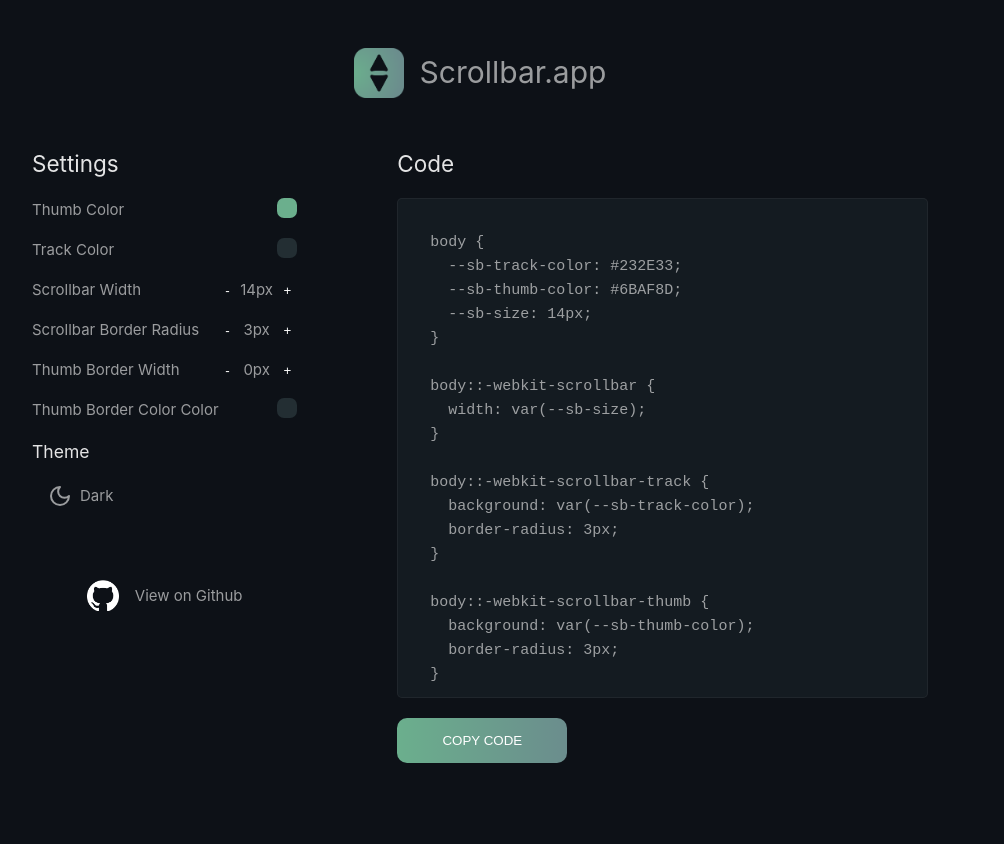
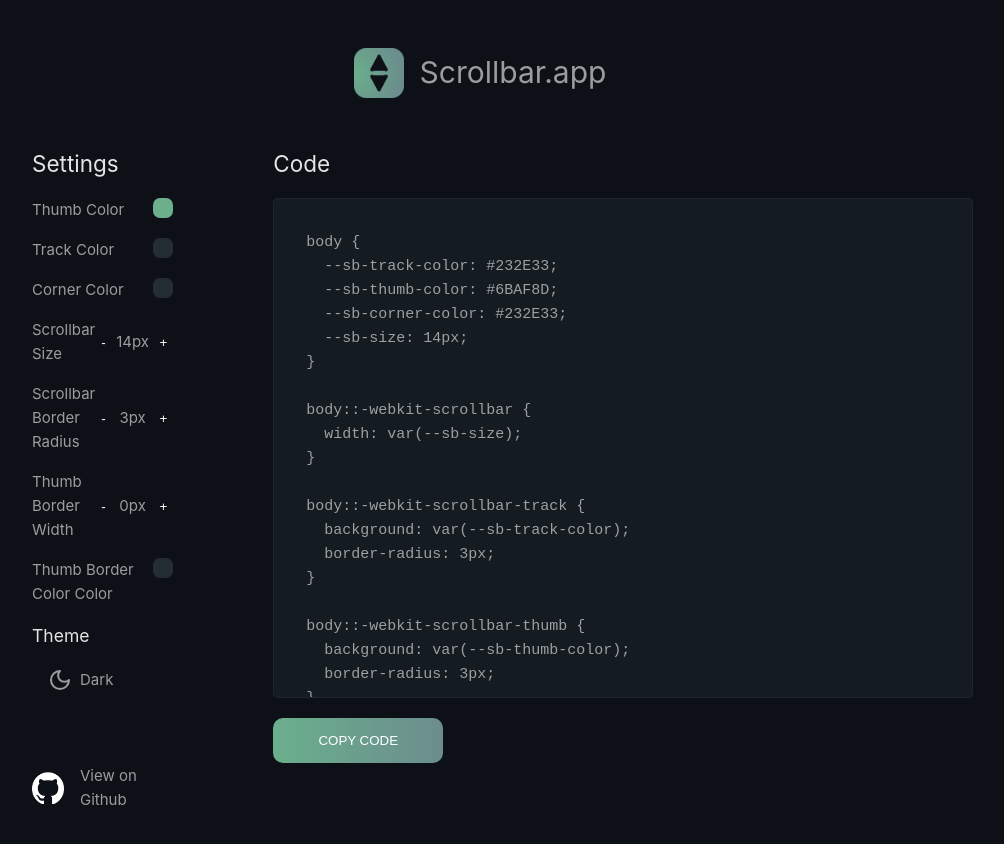
Before and after one commit to henripar/scrollbar, a Vue app: page / in a window 1280 px wide. Shown: the top 844 px of the page, without its empty margins (160-1164 px from the left). Before the commit the page ends 800 px from the top, so only its background shows below. Built offline with nearby package versions, Linux system fonts and the light colour scheme.

Commit message:
fix: change scrollbar x height & change scrollbar corner color

```diff
--- a/src/App.vue
+++ b/src/App.vue
@@ -15,12 +15,14 @@ export default {
     return {
       thumbColor: '#6BAF8D',
       trackColor: '#232E33',
-      width: 14,
+      cornerColor: '#232E33',
+      size: 14,
       scrollbarBorderRadius: 3,
       scrollbarThumbBorderWidth: 0,
       scrollbarThumbBorderColor: '#232E33',
       isThumbColorPickerOpen: false,
       isTrackColorPickerOpen: false,
+      isCornerColorPickerOpen: false,
       isThumbBorderColorPickerOpen: false,
       isCSSTextCopied: false,
       isFirefox: isFirefoxBrowser,
@@ -38,15 +40,18 @@ export default {
     updateTrackColor(e) {
       this.trackColor = e;
     },
+    updateCornerColor(e) {
+      this.cornerColor = e;
+    },
     updateThumbBorderColor(e) {
       this.scrollbarThumbBorderColor = e;
     },
     updateScrollbarWidth(e) {
       if (e == 'add') {
-        this.width = this.width + 1;
+        this.size = this.size + 1;
       }
       if (e == 'reduce') {
-        this.width = this.width - 1;
+        this.size = this.size - 1;
       }
     },
     updateScrollbarBorderRadius(e) {
@@ -70,14 +75,22 @@ export default {
         this.isThumbColorPickerOpen = !this.isThumbColorPickerOpen;
         this.isTrackColorPickerOpen = false;
         this.isThumbBorderColorPickerOpen = false;
+        this.isCornerColorPickerOpen = false;
       } else if (position === 'track') {
         this.isTrackColorPickerOpen = !this.isTrackColorPickerOpen;
         this.isThumbColorPickerOpen = false;
+        this.isThumbBorderColorPickerOpen = false;
+        this.isCornerColorPickerOpen = false;
+      } else if (position === 'corner') {
+        this.isCornerColorPickerOpen = !this.isCornerColorPickerOpen;
+        this.isThumbColorPickerOpen = false;
+        this.isTrackColorPickerOpen = false;
         this.isThumbBorderColorPickerOpen = false;
       } else if (position === 'thumbBorder') {
         this.isThumbBorderColorPickerOpen = !this.isThumbBorderColorPickerOpen;
         this.isThumbColorPickerOpen = false;
         this.isTrackColorPickerOpen = false;
+        this.isCornerColorPickerOpen = false;
       }
     },
     closeColorPicker(position) {
@@ -85,6 +98,8 @@ export default {
         this.isThumbColorPickerOpen = false;
       } else if (position === 'track') {
         this.isTrackColorPickerOpen = false;
+      } else if (position === 'corner'){
+        this.isCornerColorPickerOpen = false;
       } else if (position === 'thumbBorder') {
         this.isThumbBorderColorPickerOpen = false;
       }
@@ -93,7 +108,8 @@ export default {
       return {
         '--thumb-color': this.thumbColor,
         '--track-color': this.trackColor,
-        '--scrollbar-width': this.width + 'px',
+        '--corner-color': this.cornerColor,
+        '--scrollbar-size': this.size + 'px',
         '--scrollbar-border-radius': this.scrollbarBorderRadius + 'px',
         '--scrollbar-thumb-border-width': this.scrollbarThumbBorderWidth + 'px',
         '--scrollbar-thumb-border-color': this.scrollbarThumbBorderColor,
@@ -104,7 +120,8 @@ export default {
 body {
   --sb-track-color: ${this.trackColor};
   --sb-thumb-color: ${this.thumbColor};
-  --sb-size: ${this.width}px;
+  --sb-corner-color: ${this.cornerColor};
+  --sb-size: ${this.size}px;
 }
 
 body::-webkit-scrollbar {
@@ -129,6 +146,10 @@ body::-webkit-scrollbar-thumb {
         ';'
       : ''
   }
+}
+
+body::-webkit-scrollbar-corner {
+  background: var(--sb-corner-color);
 }
 
 @supports not selector(::-webkit-scrollbar) {
@@ -191,13 +212,28 @@ body::-webkit-scrollbar-thumb {
           />
         </span>
       </div>
+      <div class="colorPickerContainer">
+        <span>Corner Color</span>
+        <span v-click-outside="() => closeColorPicker('corner')">
+          <span
+            @click="toggleColorPicker('corner')"
+            :style="{ background: cornerColor }"
+            class="colorBox"
+          />
+          <ColorPicker
+            v-if="isCornerColorPickerOpen"
+            @colorUpdated="updateCornerColor"
+            :color="cornerColor"
+          />
+        </span>
+      </div>
       <div v-if="!isFirefox" class="scrollBarSettingContiner">
-        <label for="width">Scrollbar Width</label>
+        <label for="width">Scrollbar Size</label>
         <NumberInput
           @numberUpdated="updateScrollbarWidth"
           min="1"
           max="50"
-          :number="width"
+          :number="size"
           :theme="theme"
         />
       </div>
@@ -291,11 +327,12 @@ body::-webkit-scrollbar-thumb {
     <div class="codeOutputContainer">
       <h2 :class="theme">Code</h2>
       <code :style="createCSSVariables()">
-        <pre class="codeOutput">
+        <pre class="codeOutput" style="width: 900px;">
 body {
   --sb-track-color: {{ trackColor }};
   --sb-thumb-color: {{ thumbColor }};
-  --sb-size: {{ width }}px;
+  --sb-corner-color: {{ cornerColor }};
+  --sb-size: {{ size }}px;
 }
 
 body::-webkit-scrollbar {
@@ -322,6 +359,10 @@ body::-webkit-scrollbar-thumb {
                 '}'
               : '}'
           }}
+
+body::-webkit-scrollbar-corner {
+  background: var(--sb-corner-color);
+}
 
 @supports not selector(::-webkit-scrollbar) {
   body {
@@ -392,8 +433,9 @@ body::-webkit-scrollbar-thumb {
 }
 
 code {
+  width: 700px;
   height: 500px;
-  overflow-y: scroll;
+  overflow: scroll;
   background: #232e3363;
   background: var(--color-preview-background);
   border-radius: 5px;
@@ -405,13 +447,14 @@ code {
 
 @supports not selector(::-webkit-scrollbar) {
   code {
-    scrollbar-color: var(--thumb-color) var(--track-color);
+    scrollbar-color: var(--thumb-color) var(--track-color) var(--corner-color);
     scrollbar-width: auto;
   }
 }
 /* width */
 code::-webkit-scrollbar {
-  width: var(--scrollbar-width);
+  width: var(--scrollbar-size);
+  height: var(--scrollbar-size);
 }
 
 /* Track */
@@ -426,6 +469,11 @@ code::-webkit-scrollbar-thumb {
   border-radius: var(--scrollbar-border-radius);
   border: var(--scrollbar-thumb-border-width) solid
     var(--scrollbar-thumb-border-color);
+}
+
+/* Corner */
+code::-webkit-scrollbar-corner {
+  background: var(--corner-color);
 }
 
 header {
```
